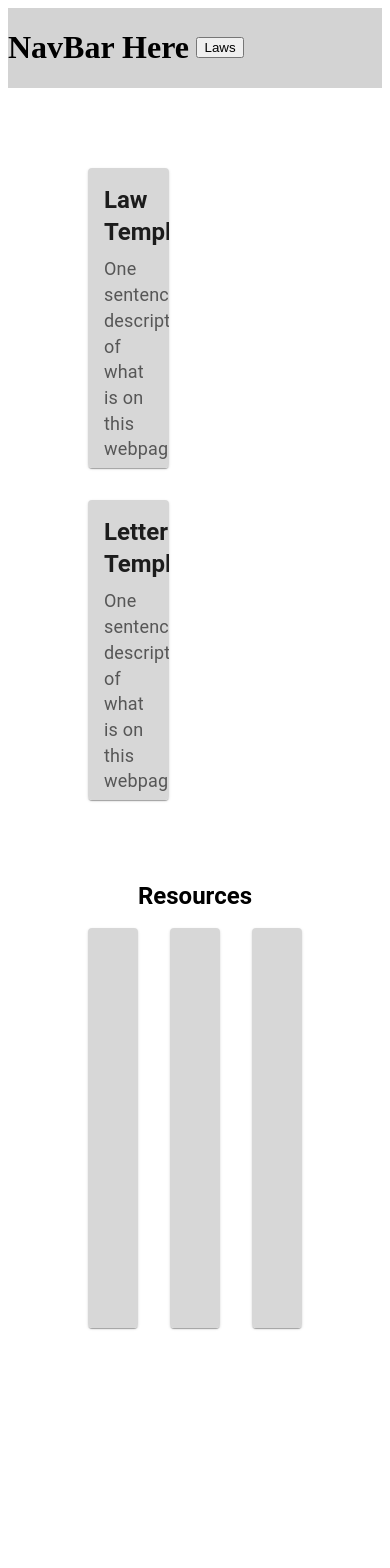
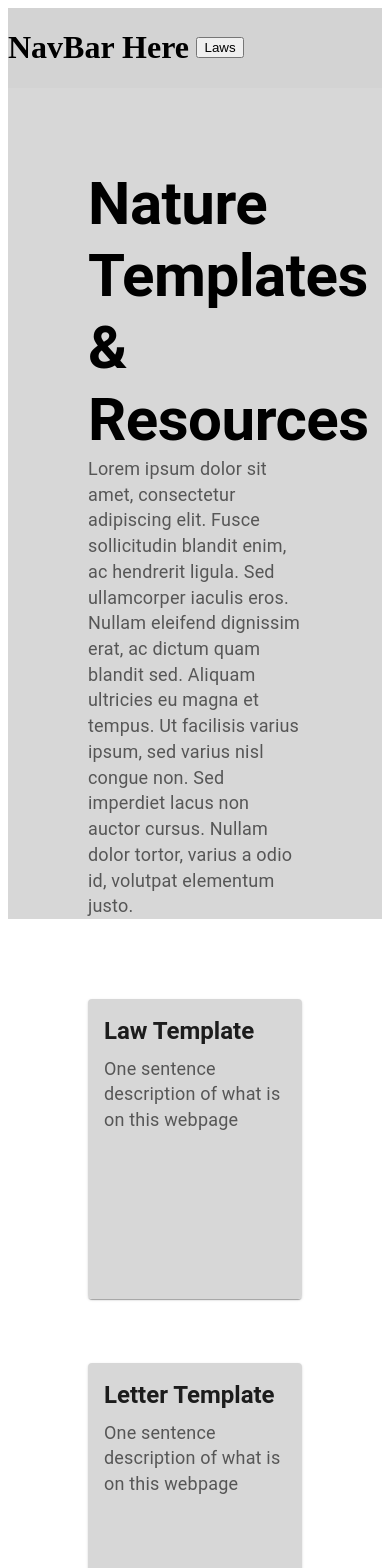
Before and after one commit to cornellh4i/earth-law-center, a React (Create React App) app in the folder client/: page /landing in a window 390 px wide. Shown: the top 1568 px of the page. Before the commit the page ends 1408 px from the top, so only its background shows below. Built offline with nearby package versions, Linux system fonts and the light colour scheme; no server answers.

Commit message:
Finish Landing page design, add mobile responsiveness

```diff
--- a/client/src/pages/Landing/Landing.css
+++ b/client/src/pages/Landing/Landing.css
@@ -1,3 +1,9 @@
+.banner {
+  min-height: 500px;
+  background: #d7d7d7;
+}
+
 .content {
-  margin: 80px;
+  margin-left: 80px;
+  margin-right: 80px;
 }
--- a/client/src/pages/Landing/Landing.jsx
+++ b/client/src/pages/Landing/Landing.jsx
@@ -14,17 +14,33 @@ import './Landing.css';
 const Landing = () => {
 
   return (
+    <div>
+      <div className="banner">
+        <div className="content">
+          <Box height='80px'></Box>
+          <Typography variant='h2' component='div' sx={{ fontWeight: 'bold' }}>
+            Nature Templates &#38; Resources
+          </Typography>
+          <Typography variant='body2' color='text.secondary' sx={{ fontSize: 18 }} >
+            Lorem ipsum dolor sit amet, consectetur adipiscing elit. Fusce sollicitudin blandit enim,
+            ac hendrerit ligula. Sed ullamcorper iaculis eros. Nullam eleifend dignissim erat, ac dictum quam
+            blandit sed. Aliquam ultricies eu magna et tempus. Ut facilisis varius ipsum, sed varius nisl congue non.
+            Sed imperdiet lacus non auctor cursus. Nullam dolor tortor, varius a odio id, volutpat elementum justo.
+          </Typography>
+        </div>
+      </div>
+      <Box height='80px'></Box>
       <div className="content">
         {/*We have two Landing boxes for now*/}
         <Grid container spacing={4}>
-        <Grid item xs={5.5}>
+          <Grid item xs={12} md={5.5}>
             <LandingCard
               title={"Law Template"}
               text={"One sentence description of what is on this webpage"}>
             </LandingCard>
           </Grid>
-        <Grid item xs={1}></Grid>
-        <Grid item xs={5.5}>
+          <Grid item xs={12} md={1}></Grid>
+          <Grid item xs={12} md={5.5}>
             <LandingCard
               title={"Letter Template"}
               text={"One sentence description of what is on this webpage"}>
@@ -36,17 +52,18 @@ const Landing = () => {
         <Typography mt={10} mb={2} align='center' variant='h5' component='div' sx={{ fontWeight: 'bold' }}>Resources</Typography>
 
         <Grid container spacing={4}>
-        <Grid item xs={4}>
+          <Grid item xs={12} md={4}>
             <ResourceBox></ResourceBox>
           </Grid>
-        <Grid item xs={4}>
+          <Grid item xs={12} md={4}>
             <ResourceBox></ResourceBox>
           </Grid>
-        <Grid item xs={4}>
+          <Grid item xs={12} md={4}>
             <ResourceBox></ResourceBox>
           </Grid>
         </Grid>
       </div>
+    </div>
   );
 };
 export default Landing;
```
Lines whose indentation alone changed are shown as unchanged.
